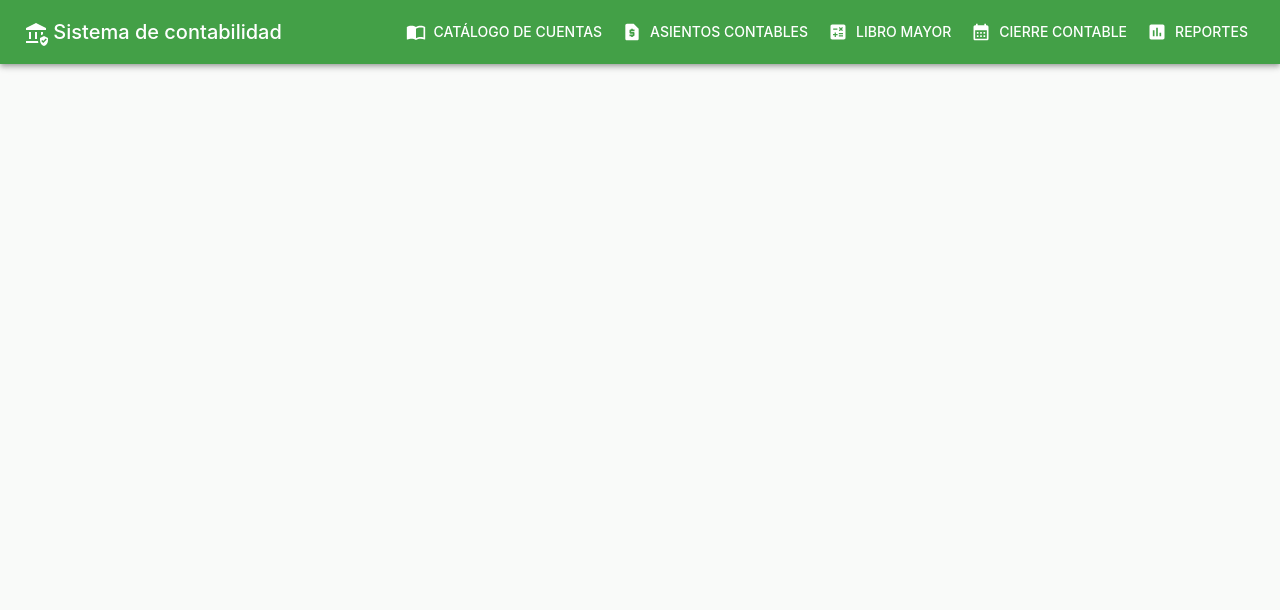
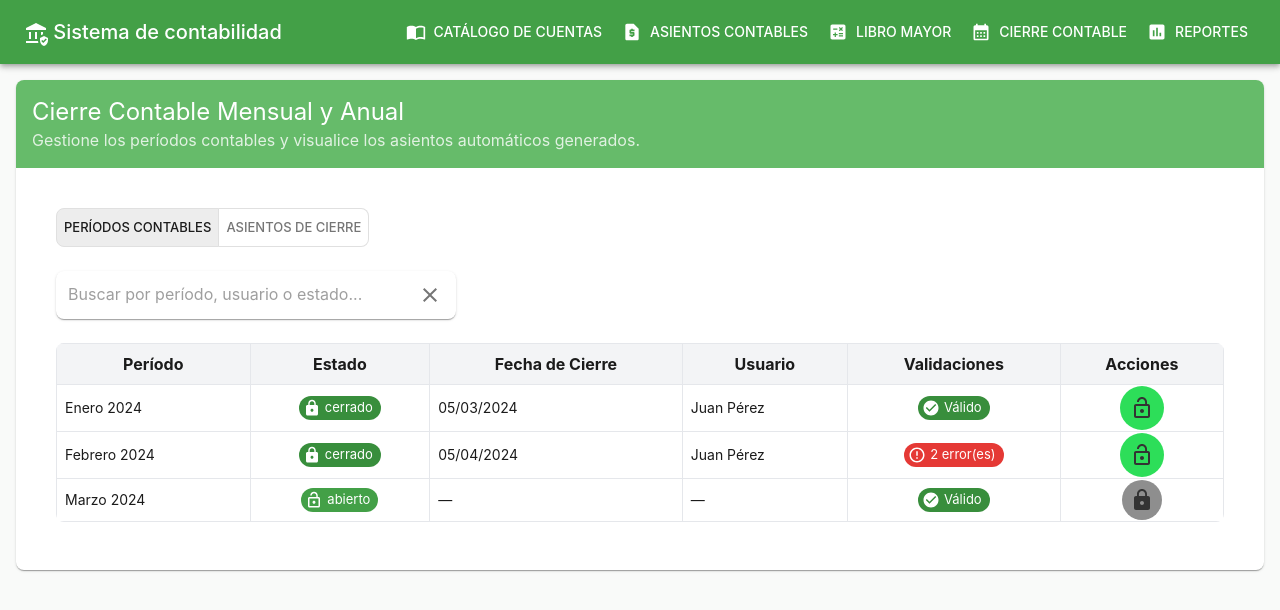
Before and after one commit to EliverG/contabilidad-web, a React (Vite) app: page /home/cierre in a window 1280 px wide. Shown: the top 610 px of the page. Built offline with nearby package versions, Linux system fonts and the light colour scheme.

Commit message:
Cierre_Contable
Creacion de ventana de cierre contable

```diff
--- a/src/views/CierreContable.tsx
+++ b/src/views/CierreContable.tsx
@@ -1,9 +1,271 @@
-import { Card } from "@mui/material";
+import {
+  Button,
+  Card,
+  CardContent,
+  ToggleButton,
+  ToggleButtonGroup,
+  Chip,
+  IconButton,
+  InputBase,
+  Paper,
+} from "@mui/material";
+import {
+  Lock,
+  LockOpen,
+  ErrorOutline,
+  CheckCircle,
+  Clear,
+  MoreVert,
+  Edit,
+} from "@mui/icons-material";
+import { useState } from "react";
+import HeaderCard from "../components/HeaderCard";
+import { FileDownload } from "@mui/icons-material";
+<FileDownload fontSize="large" />
 
-export default function CierreContable(){
-     return (
-        <Card>
 
-        </Card>
+export default function CierreContable() {
+  const [vista, setVista] = useState<"periodos" | "asientos">("periodos");
+  const [busqueda, setBusqueda] = useState("");
+
+  const dataPeriodos = [
+    {
+      periodo: "Enero 2024",
+      estado: "cerrado",
+      fechaCierre: "05/03/2024",
+      usuario: "Juan Pérez",
+      errores: 0,
+    },
+    {
+      periodo: "Febrero 2024",
+      estado: "cerrado",
+      fechaCierre: "05/04/2024",
+      usuario: "Juan Pérez",
+      errores: 2,
+    },
+    {
+      periodo: "Marzo 2024",
+      estado: "abierto",
+      fechaCierre: "",
+      usuario: "",
+      errores: 0,
+    },
+  ];
+
+  const dataAsientosCierre = [
+    {
+      numero: "CIE-2024-01",
+      periodo: "Enero 2024",
+      tipo: "mensual",
+      fecha: "31/01/2024",
+      descripcion: "Cierre mensual - Enero 2024",
+      total: "$ 500",
+      estado: "confirmado",
+    },
+  ];
+
+  const filteredPeriodos = dataPeriodos.filter((item) =>
+    Object.values(item).some((val) =>
+      val.toString().toLowerCase().includes(busqueda.toLowerCase())
     )
+  );
+
+  const filteredAsientos = dataAsientosCierre.filter((item) =>
+    Object.values(item).some((val) =>
+      val.toString().toLowerCase().includes(busqueda.toLowerCase())
+    )
+  );
+
+  return (
+    <Card>
+      <HeaderCard
+        title="Cierre Contable Mensual y Anual"
+        subheader="Gestione los períodos contables y visualice los asientos automáticos generados."
+      />
+      <CardContent>
+        <div className="p-6 space-y-6">
+          {/* Selector de vista */}
+          <div className="flex justify-between items-center">
+            <ToggleButtonGroup
+              value={vista}
+              exclusive
+              onChange={(_, val) => val && setVista(val)}
+              size="small"
+            >
+              <ToggleButton value="periodos">Períodos Contables</ToggleButton>
+              <ToggleButton value="asientos">Asientos de Cierre</ToggleButton>
+            </ToggleButtonGroup>
+
+            {vista === "asientos" && (
+              <Button
+  variant="outlined"
+  color="primary"
+  startIcon={<FileDownload sx={{ fontSize: 40 }} />}
+>
+  Exportar Todo
+</Button>
+
+            )}
+          </div>
+
+          {/* Buscador */}
+          <div className="flex justify-start">
+            <Paper
+              component="form"
+              sx={{ p: "2px 4px", display: "flex", alignItems: "center", width: 400 }}
+            >
+              <InputBase
+                sx={{ ml: 1, flex: 1 }}
+                placeholder={
+                  vista === "periodos"
+                    ? "Buscar por período, usuario o estado..."
+                    : "Buscar por número, período o descripción..."
+                }
+                inputProps={{ "aria-label": "search" }}
+                value={busqueda}
+                onChange={(e) => setBusqueda(e.target.value)}
+              />
+              <IconButton
+                type="button"
+                sx={{ p: "10px" }}
+                aria-label="clear"
+                onClick={() => setBusqueda("")}
+              >
+                <Clear />
+              </IconButton>
+            </Paper>
+          </div>
+
+          {/* Tabla dinámica */}
+          {vista === "periodos" ? (
+            <div className="overflow-x-auto rounded-lg">
+              <table className="w-full border-collapse border border-gray-200">
+                <thead className="bg-gray-100">
+                  <tr>
+                    <th className="border p-2">Período</th>
+                    <th className="border p-2">Estado</th>
+                    <th className="border p-2">Fecha de Cierre</th>
+                    <th className="border p-2">Usuario</th>
+                    <th className="border p-2">Validaciones</th>
+                    <th className="border p-2">Acciones</th>
+                  </tr>
+                </thead>
+                <tbody>
+                  {filteredPeriodos.length > 0 ? (
+                    filteredPeriodos.map((item, idx) => (
+                      <tr key={idx} className="hover:bg-gray-50 text-sm">
+                        <td className="border p-2">{item.periodo}</td>
+                        <td className="text-center border p-2">
+                          <Chip
+                            label={item.estado}
+                            color={item.estado === "cerrado" ? "success" : "primary"}
+                            size="small"
+                            icon={item.estado === "cerrado" ? <Lock /> : <LockOpen />}
+                          />
+                        </td>
+                        <td className="border p-2">{item.fechaCierre || "—"}</td>
+                        <td className="border p-2">{item.usuario || "—"}</td>
+                        <td className="text-center border p-2">
+                          {item.errores > 0 ? (
+                            <Chip
+                              label={`${item.errores} error(es)`}
+                              color="error"
+                              size="small"
+                              icon={<ErrorOutline />}
+                            />
+                          ) : (
+                            <Chip
+                              label="Válido"
+                              color="success"
+                              size="small"
+                              icon={<CheckCircle />}
+                            />
+                          )}
+                        </td>
+                        <td className="border text-center space-x-1">
+                          {item.estado === "cerrado" ? (
+                            <IconButton title="Reabrir período" color="primary" sx={{ backgroundColor: "#2dde59ff", color: "#333",p: "10px" }}>
+                              <LockOpen />
+                            </IconButton>
+                          ) : (
+                            <>
+                              {item.errores > 0 && (
+                                <IconButton title="Ver errores" color="error" sx={{ backgroundColor: "#f44336", color: "#fff" }}>
+                                  <ErrorOutline />
+                                </IconButton>
+                              )}
+                              <IconButton title="Cerrar período" color="success" sx={{ backgroundColor: "#8e8e8eff", color: "#333" }}
+>
+                                <Lock />
+                              </IconButton>
+                            </>
+                          )}
+                        </td>
+                      </tr>
+                    ))
+                  ) : (
+                    <tr>
+                      <td colSpan={6} className="text-center p-4 text-gray-500">
+                        No se encontraron resultados
+                      </td>
+                    </tr>
+                  )}
+                </tbody>
+              </table>
+            </div>
+          ) : (
+            <div className="overflow-x-auto rounded-lg">
+              <table className="w-full border-collapse border border-gray-200">
+                <thead className="bg-gray-100">
+                  <tr>
+                    <th className="border p-2">Número</th>
+                    <th className="border p-2">Período</th>
+                    <th className="border p-2">Tipo</th>
+                    <th className="border p-2">Fecha</th>
+                    <th className="border p-2">Descripción</th>
+                    <th className="border p-2">Total</th>
+                    <th className="border p-2">Estado</th>
+                    <th className="border p-2">Acciones</th>
+                  </tr>
+                </thead>
+                <tbody>
+                  {filteredAsientos.length > 0 ? (
+                    filteredAsientos.map((item, idx) => (
+                      <tr key={idx} className="hover:bg-gray-50 text-sm">
+                        <td className="border p-2">{item.numero}</td>
+                        <td className="border p-2">{item.periodo}</td>
+                        <td className="border p-2 capitalize">{item.tipo}</td>
+                        <td className="border p-2">{item.fecha}</td>
+                        <td className="border p-2">{item.descripcion}</td>
+                        <td className="border p-2">{item.total}</td>
+                        <td className="text-center border p-2">
+                          <Chip
+                            label={item.estado}
+                            color="success"
+                            size="small"
+                            icon={<CheckCircle />}
+                          />
+                        </td>
+                        <td className="border text-center">
+                          <IconButton title="Opciones" color="inherit">
+                            <Edit />
+                          </IconButton>
+                        </td>
+                      </tr>
+                    ))
+                  ) : (
+                    <tr>
+                      <td colSpan={8} className="text-center p-4 text-gray-500">
+                        No se encontraron resultados
+                      </td>
+                    </tr>
+                  )}
+ </tbody>
+              </table>
+            </div>
+          )}
+        </div>
+      </CardContent>
+    </Card>
+  );
 }
```
